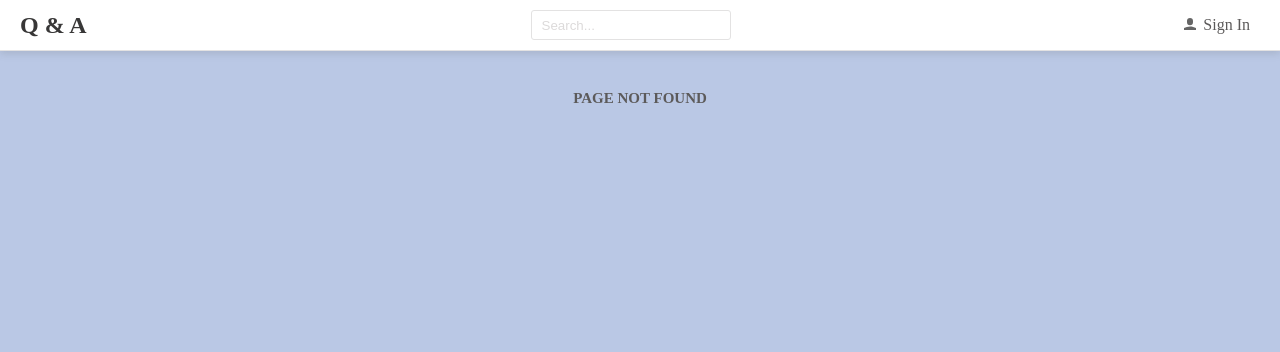
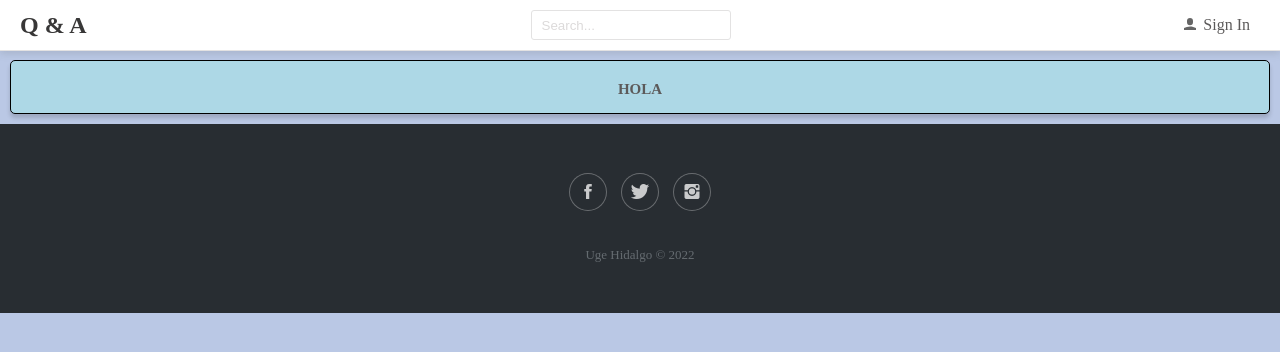
Before and after one commit to ugeHidalgo/ReactWinthDotNet1, a React (Create React App) app: page /ugehome in a window 1280 px wide. Before the commit this address had no page. Shown: the top 352 px of the page. Built offline with nearby package versions, Linux system fonts and the light colour scheme.

Commit message:
Added subsite for testing react components

```diff
--- /dev/null
+++ b/src/AnswerList.tsx
@@ -0,0 +1,6 @@
+/** @jsxImportSource @emotion/react */
+import { css } from '@emotion/react';
+import React from 'react';
+import { AnswerData } from './QuestionData';
+//import { Answer } from './Answer';
+import { gray5 } from './Styles';
--- a/src/App.tsx
+++ b/src/App.tsx
@@ -9,6 +9,7 @@ import { SearchPage } from './SearchPage';
 import { AskPage } from './AskPage';
 import { NotFoundPage } from './NotFoundPage';
 import { QuestionPage } from './QuestionPage';
+import { UgeHomePage } from './UgeTest/UgeHomePage';
 
 function App() {
   return (
@@ -27,6 +28,7 @@ function App() {
           <Route path="ask" element={<AskPage />} />
           <Route path="signin" element={<SignInPage />} />
           <Route path="questions/:questionId" element={<QuestionPage />} />
+          <Route path="ugehome" element={<UgeHomePage />} />
           <Route path="*" element={<NotFoundPage />} />
         </Routes>
       </div>
--- a/src/QuestionData.ts
+++ b/src/QuestionData.ts
@@ -56,3 +56,11 @@ export const getUnansweredQuestions = async (): Promise<QuestionData[]> => {
   await wait(3000);
   return questions.filter((q) => q.answers.length === 0);
 };
+
+export const getQuestion = async (
+  questionId: number,
+): Promise<QuestionData | null> => {
+  await wait(500);
+  const results = questions.filter((x) => x.questionId === questionId);
+  return results.length === 0 ? null : results[0];
+};
--- a/src/QuestionPage.tsx
+++ b/src/QuestionPage.tsx
@@ -1,7 +1,68 @@
+/** @jsxImportSource @emotion/react */
+import { css } from '@emotion/react';
+import { gray3, gray6 } from './Styles';
 import { useParams } from 'react-router-dom';
 import { Page } from './Page';
+import { getQuestion, QuestionData } from './QuestionData';
+import React from 'react';
 
 export const QuestionPage = () => {
+  const [question, setQuestion] = React.useState<QuestionData | null>(null);
   const { questionId } = useParams();
-  return <Page>Question Page {questionId}</Page>;
+  React.useEffect(() => {
+    const doGetQuestion = async (questionId: number) => {
+      const foundQuestion = await getQuestion(questionId);
+      setQuestion(foundQuestion);
+    };
+    if (questionId) {
+      doGetQuestion(Number(questionId));
+    }
+  }, [questionId]);
+
+  return (
+    <Page>
+      <div
+        css={css`
+          background-color: white;
+          padding: 15px 20px 20px 20px;
+          border-radius: 4px;
+          border: 1px solid ${gray6};
+          box-shadow: 0 3px 5px 0 rgba(0, 0, 0, 0.16);
+        `}
+      >
+        <div
+          css={css`
+            font-size: 19px;
+            font-weight: bold;
+            margin: 10px 0px 5px;
+          `}
+        >
+          {question === null ? '' : question.title}
+        </div>
+        {question !== null && (
+          <React.Fragment>
+            <p
+              css={css`
+                margin-top: 0px;
+                background-color: white;
+              `}
+            >
+              {question.content}
+            </p>
+            <div
+              css={css`
+                font-size: 12px;
+                font-style: italic;
+                color: ${gray3};
+              `}
+            >
+              {`Asked by ${question.userName} on
+              ${question.created.toLocaleDateString()}
+              ${question.created.toLocaleTimeString()}`}
+            </div>
+          </React.Fragment>
+        )}
+      </div>
+    </Page>
+  );
 };
--- /dev/null
+++ b/src/UgeTest/UgeFooter.tsx
@@ -0,0 +1,29 @@
+/** @jsxImportSource @emotion/react */
+import { css } from '@emotion/react';
+
+export const UgeFooter = () => {
+  return (
+    <footer
+      css={css`
+        padding: 50px 0;
+        color: #f0f9ff;
+        background-color: #282d32;
+      `}
+    >
+      <div>
+        <div className="col item social">
+          <a href="https://www.facebook.com/UgeHidalgo/">
+            <i className="icon ion-social-facebook"></i>
+          </a>
+          <a href="#">
+            <i className="icon ion-social-twitter"></i>
+          </a>
+          <a href="https://www.instagram.com/ugehidalgo/">
+            <i className="icon ion-social-instagram"></i>
+          </a>
+        </div>
+        <p className="copyright">Uge Hidalgo © 2022</p>
+      </div>
+    </footer>
+  );
+};
--- /dev/null
+++ b/src/UgeTest/UgeHomePage.tsx
@@ -0,0 +1,16 @@
+/** @jsxImportSource @emotion/react */
+import { css } from '@emotion/react';
+import React from 'react';
+import { UgePage } from './UgePage';
+
+export const UgeHomePage = () => {
+  return (
+    <div
+      css={css`
+        padding-top: 50px;
+      `}
+    >
+      <UgePage></UgePage>
+    </div>
+  );
+};
--- /dev/null
+++ b/src/UgeTest/UgePage.tsx
@@ -0,0 +1,13 @@
+/** @jsxImportSource @emotion/react */
+import { css } from '@emotion/react';
+import { UgeFooter } from './UgeFooter';
+import { UgeTitle } from './UgeTitle';
+
+export const UgePage = () => {
+  return (
+    <div>
+      <UgeTitle title="Hola"></UgeTitle>
+      <UgeFooter></UgeFooter>
+    </div>
+  );
+};
--- /dev/null
+++ b/src/UgeTest/UgeTitle.tsx
@@ -0,0 +1,24 @@
+/** @jsxImportSource @emotion/react */
+import { css } from '@emotion/react';
+import { PrimaryTitle } from '../Styles';
+
+interface Props {
+  title: string;
+}
+
+export const UgeTitle = ({ title }: Props) => {
+  return (
+    <div
+      css={css`
+        border-radius: 5px;
+        border: 1px solid black;
+        background-color: lightblue;
+        padding: 10px;
+        margin: 10px;
+        box-shadow: 0 4px 4px 0 rgba(0, 0, 0, 0.16);
+      `}
+    >
+      <PrimaryTitle>{title}</PrimaryTitle>
+    </div>
+  );
+};
--- a/src/index.tsx
+++ b/src/index.tsx
@@ -1,6 +1,7 @@
 import React from 'react';
 import ReactDOM from 'react-dom';
 import './index.css';
+import './uge.css';
 import App from './App';
 import reportWebVitals from './reportWebVitals';
 
--- /dev/null
+++ b/src/uge.css
@@ -0,0 +1,31 @@
+@import url('https://cdnjs.cloudflare.com/ajax/libs/ionicons/2.0.1/css/ionicons.min.css');
+
+.copyright {
+  text-align: center;
+  padding-top: 24px;
+  opacity: 0.3;
+  font-size: 13px;
+  margin-bottom: 0;
+}
+
+.item.social {
+  text-align: center;
+}
+
+.item.social > a {
+  font-size: 20px;
+  width: 36px;
+  height: 36px;
+  line-height: 36px;
+  display: inline-block;
+  text-align: center;
+  border-radius: 50%;
+  box-shadow: 0 0 0 1px rgba(255, 255, 255, 0.4);
+  margin: 0 8px;
+  color: #fff;
+  opacity: 0.75;
+}
+
+.item.social > a:hover {
+  opacity: 0.9;
+}
```
